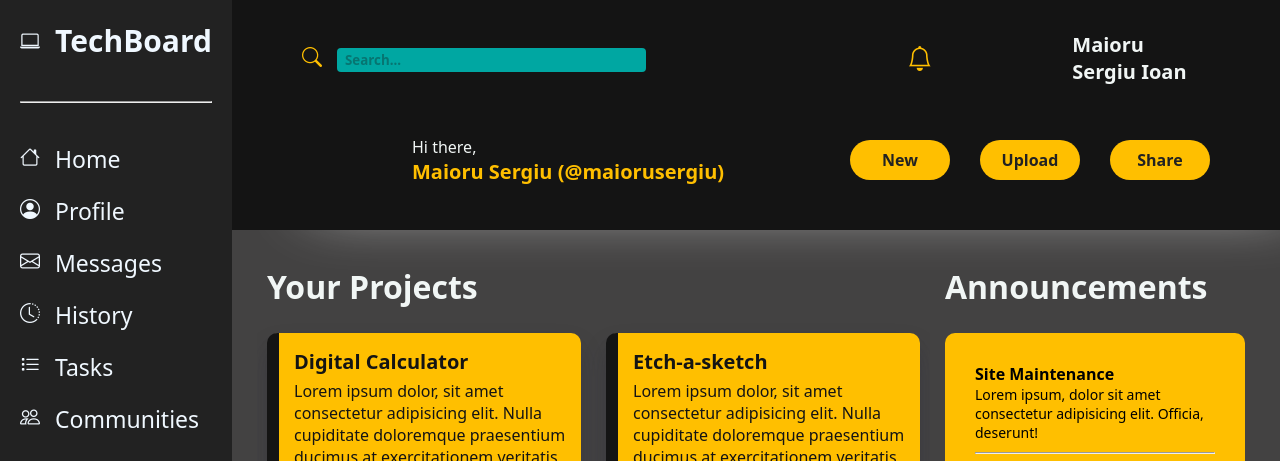
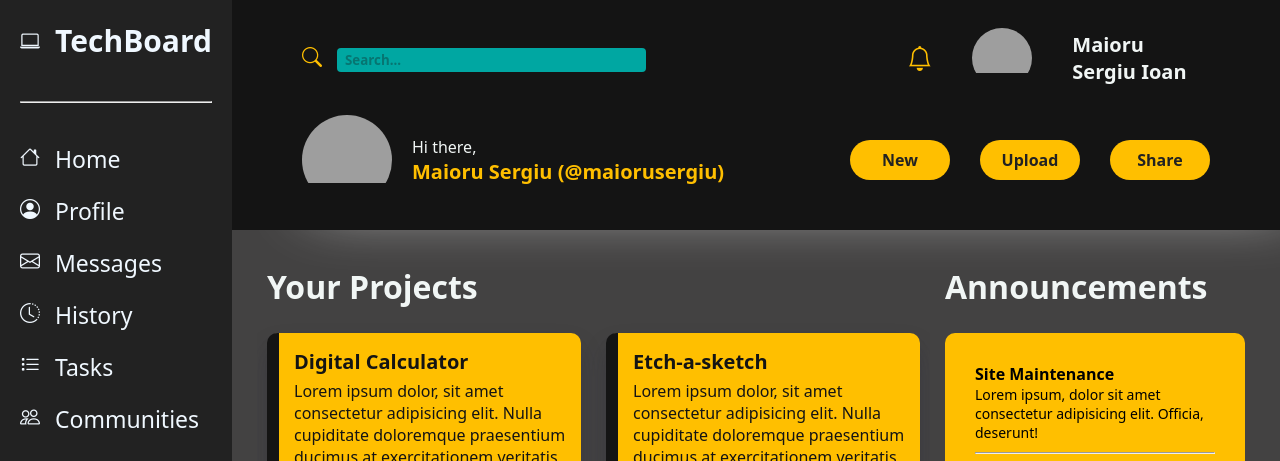
Before and after one commit to Maiorusergiu/Admin-Dashboard, a plain HTML site: page index.html in a window 1280 px wide. Shown: the top 461 px of the page. Drawn offline with nearby package versions, Linux system fonts and the light colour scheme; the site is published under a folder, as on GitHub Pages, so addresses that start at the root find nothing.

Commit message:
image fixed

```diff
--- a/style.css
+++ b/style.css
@@ -111,7 +111,7 @@ textarea:focus, input:focus{
 .profile-image{
     width: 50px;
     border-radius: 50%;
-    background-image: url('/images/user-image.JPG');
+    background-image: url('./Images/user-image.JPG');
     background-size: 100%;
     min-height: 60px;
     min-width: 60px;
```
